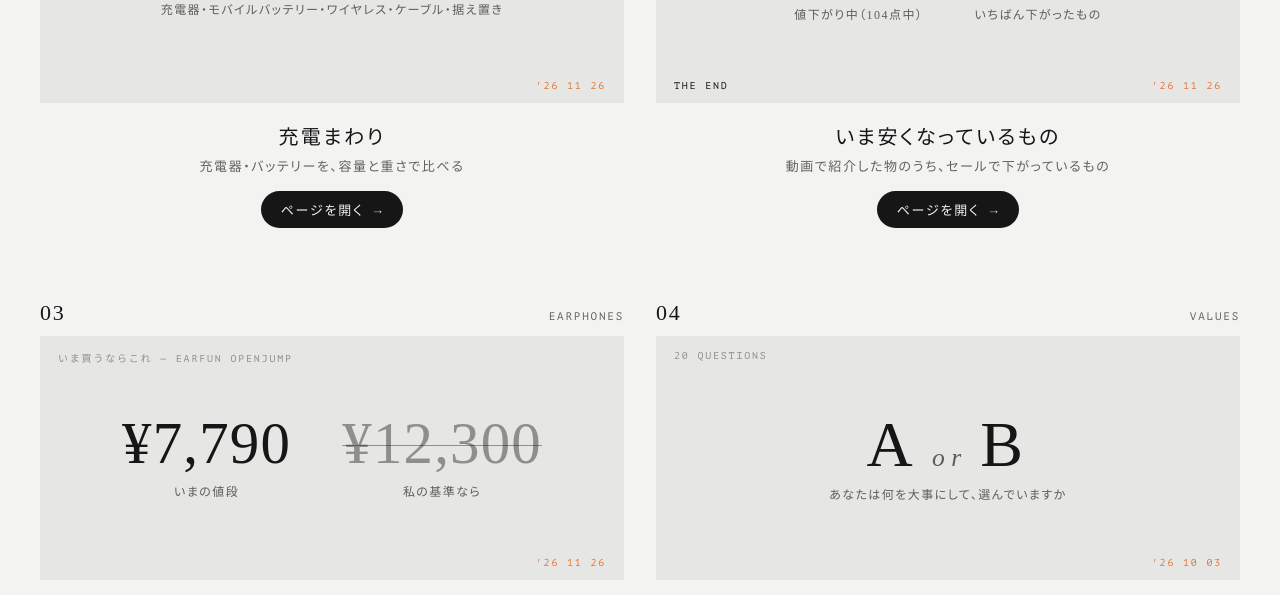
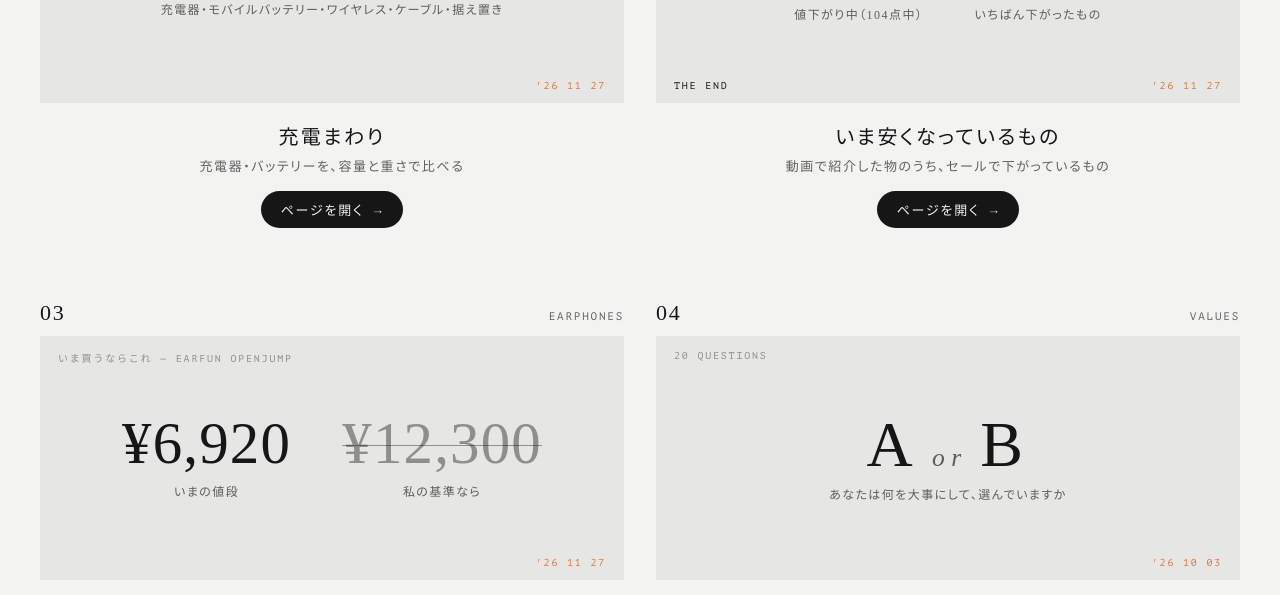
Before and after one commit to Sr-ICE/lifeedit, a plain HTML site: page pages/index.html in a window 1280 px wide. Shown: the part 1014-1609 px from the top of the page. Drawn offline with Linux system fonts and the light colour scheme.

Commit message:
公開用：ページ一覧の数字を取り直す（11/27 07:30・自動）

```diff
--- a/pages/index.html
+++ b/pages/index.html
@@ -11,7 +11,7 @@
 <meta property="og:url" content="https://4-5room.com/pages/">
 <meta property="og:site_name" content="4.5room">
 <meta name="theme-color" content="#f3f3f2">
-<meta name="built" content="2026-11-26T07:30">
+<meta name="built" content="2026-11-27T07:30">
 <link rel="icon" href="/assets/logo/favicon.svg" type="image/svg+xml">
 <link rel="apple-touch-icon" href="/assets/logo/apple-touch-icon.png">
 <style>
@@ -135,17 +135,17 @@
 <main class="scenes">
 <a class="scene" id="s01" href="/charge/">
   <div class="slate"><b>01</b><span>CHARGING</span></div>
-  <div class="card"><span class="tl">146 ITEMS</span><div class="cells"><i class="on"></i><i class="on"></i><i class="on"></i><i class="on"></i><i></i></div><p class="cap">充電器・モバイルバッテリー・ワイヤレス・ケーブル・据え置き</p><span class="over" hidden>THE END</span><span class="br">'26 11 26</span></div>
+  <div class="card"><span class="tl">146 ITEMS</span><div class="cells"><i class="on"></i><i class="on"></i><i class="on"></i><i class="on"></i><i></i></div><p class="cap">充電器・モバイルバッテリー・ワイヤレス・ケーブル・据え置き</p><span class="over" hidden>THE END</span><span class="br">'26 11 27</span></div>
   <div class="sub"><h2>充電まわり</h2><p>充電器・バッテリーを、容量と重さで比べる</p><span class="go">ページを開く<i>→</i></span></div>
 </a>
 <a class="scene" id="s02" href="/sale/" data-end="2026-10-19T23:59:59+09:00">
   <div class="slate"><b>02</b><span>ON SALE</span></div>
-  <div class="card"><span class="tl">PRIME BIG DEAL DAYS</span><div class="pair"><div><div class="num">87<small>点</small></div><p class="cap">値下がり中（104点中）</p></div><div><div class="num">54<small>%off</small></div><p class="cap">いちばん下がったもの</p></div></div><span class="over" hidden>THE END</span><span class="br">'26 11 26</span></div>
+  <div class="card"><span class="tl">PRIME BIG DEAL DAYS</span><div class="pair"><div><div class="num">87<small>点</small></div><p class="cap">値下がり中（104点中）</p></div><div><div class="num">54<small>%off</small></div><p class="cap">いちばん下がったもの</p></div></div><span class="over" hidden>THE END</span><span class="br">'26 11 27</span></div>
   <div class="sub"><h2>いま安くなっているもの</h2><p>動画で紹介した物のうち、セールで下がっているもの</p><span class="go">ページを開く<i>→</i></span></div>
 </a>
 <a class="scene" id="s03" href="/earphones/">
   <div class="slate"><b>03</b><span>EARPHONES</span></div>
-  <div class="card"><span class="tl">いま買うならこれ — EARFUN OPENJUMP</span><div class="pair"><div><div class="num">¥7,790</div><p class="cap">いまの値段</p></div><div><div class="num dim">¥12,300</div><p class="cap">私の基準なら</p></div></div><span class="over" hidden>THE END</span><span class="br">'26 11 26</span></div>
+  <div class="card"><span class="tl">いま買うならこれ — EARFUN OPENJUMP</span><div class="pair"><div><div class="num">¥6,920</div><p class="cap">いまの値段</p></div><div><div class="num dim">¥12,300</div><p class="cap">私の基準なら</p></div></div><span class="over" hidden>THE END</span><span class="br">'26 11 27</span></div>
   <div class="sub"><h2>イヤホンの物差し</h2><p>いま買うならどれか、私の基準の値段と比べる</p><span class="go">ページを開く<i>→</i></span></div>
 </a>
 <a class="scene" id="s04" href="/values/">
```
